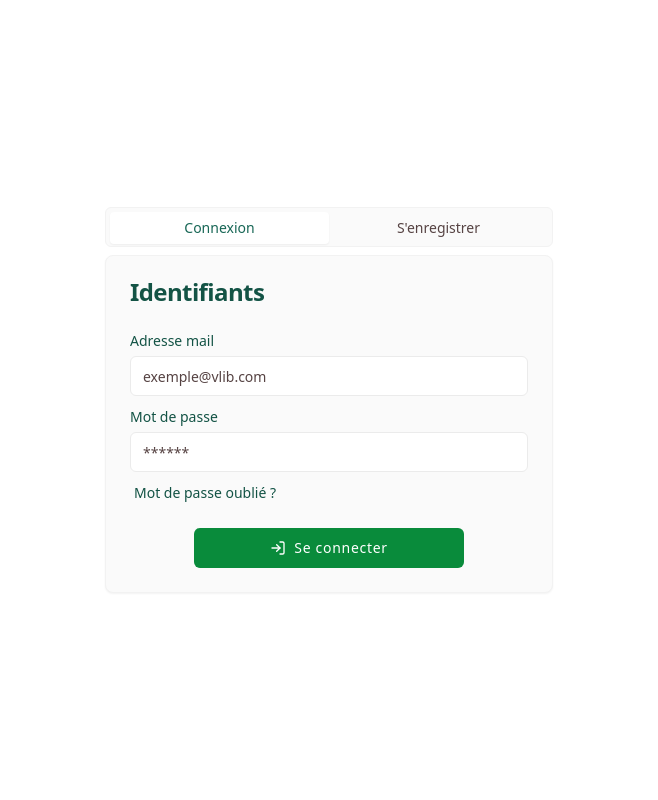
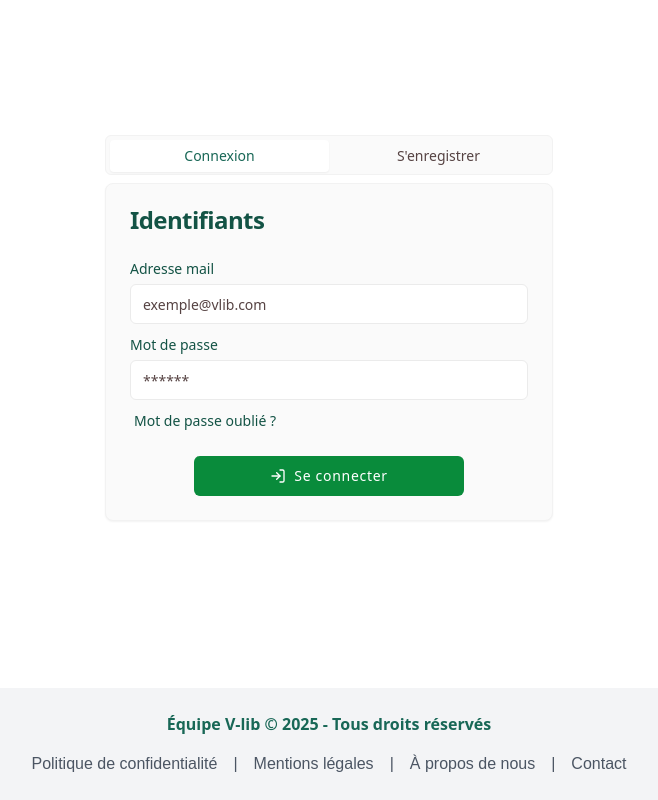
Before and after one commit to NoWauu/V-lib, a Next.js app in the folder webapp/: page /connexion in a window 1280 px wide. Shown: the whole page, without its empty margins (311-969 px from the left). Built offline with nearby package versions, Linux system fonts and the light colour scheme.

Commit message:
Création et ajout du pied de page (footer)

```diff
--- a/webapp/src/app/connexion/page.tsx
+++ b/webapp/src/app/connexion/page.tsx
@@ -1,7 +1,7 @@
 import Wrapper from "@/components/wrappers/Wrapper"
 import LoginTab from "@/components/forms/LoginTab";
 
-import type { Metadata } from "next";
+import type {Metadata} from "next";
 
 export const metadata: Metadata = {
   title: "Connexion",
@@ -10,8 +10,8 @@ export const metadata: Metadata = {
 export default function LoginRegister() {
 
   return (
-    <Wrapper className="h-full min-h-screen flex items-center justify-center">
-      <LoginTab />
+    <Wrapper className="m-auto flex items-center justify-center">
+      <LoginTab/>
     </Wrapper>
   )
 }
--- a/webapp/src/app/layout.tsx
+++ b/webapp/src/app/layout.tsx
@@ -1,6 +1,8 @@
-import type { Metadata } from "next";
-import { Geist, Geist_Mono } from "next/font/google";
+import type {Metadata} from "next";
+import {Geist, Geist_Mono} from "next/font/google";
 import "./globals.css";
+
+import Footer from "@/components/footer/Footer";
 
 const geistSans = Geist({
   variable: "--font-geist-sans",
@@ -28,10 +30,11 @@ export default function RootLayout({
   return (
     <html lang="en">
     <body
-        className={`${geistSans.variable} ${geistMono.variable} antialiased h-full min-h-screen`}
+      className={`${geistSans.variable} ${geistMono.variable} antialiased`}
     >
-        <main className="relative flex flex-col">
+    <main className="relative flex flex-col min-h-screen h-full">
       {children}
+      <Footer/>
     </main>
     </body>
     </html>
--- /dev/null
+++ b/webapp/src/components/footer/Footer.tsx
@@ -0,0 +1,36 @@
+import Link from "next/link"
+
+export default function Footer() {
+  return (
+    <div
+      className="p-6 mt-8 md:px-10 gap-4 lg:mt-8 flex flex-wrap md:justify-center justify-center w-full bg-gray-100 rounded-lg shadow-lg text-center">
+      <p className="font-bold text-md text-center w-full">Équipe V-lib © 2025 - Tous droits réservés</p>
+      <div className="flex items-center gap-4 text-gray-600 justify-center w-full"
+           style={{textDecoration: 'none', fontFamily: 'Arial, sans-serif'}}>
+        <Link
+          href="/politique-de-confidentialité" className="hover:text-gray-800 transition duration-300"
+        >
+          Politique de confidentialité
+        </Link>
+        |
+        <Link
+          href="/mentions-legales" className="hover:text-gray-800 transition duration-300"
+        >
+          Mentions légales
+        </Link>
+        |
+        <Link
+          href="/a-propos" className="hover:text-gray-800 transition duration-300"
+        >
+          À propos de nous
+        </Link>
+        |
+        <Link
+          href="/contact" className="hover:text-gray-800 transition duration-300"
+        >
+          Contact
+        </Link>
+      </div>
+    </div>
+  )
+}
```
Lines whose indentation alone changed are shown as unchanged.
